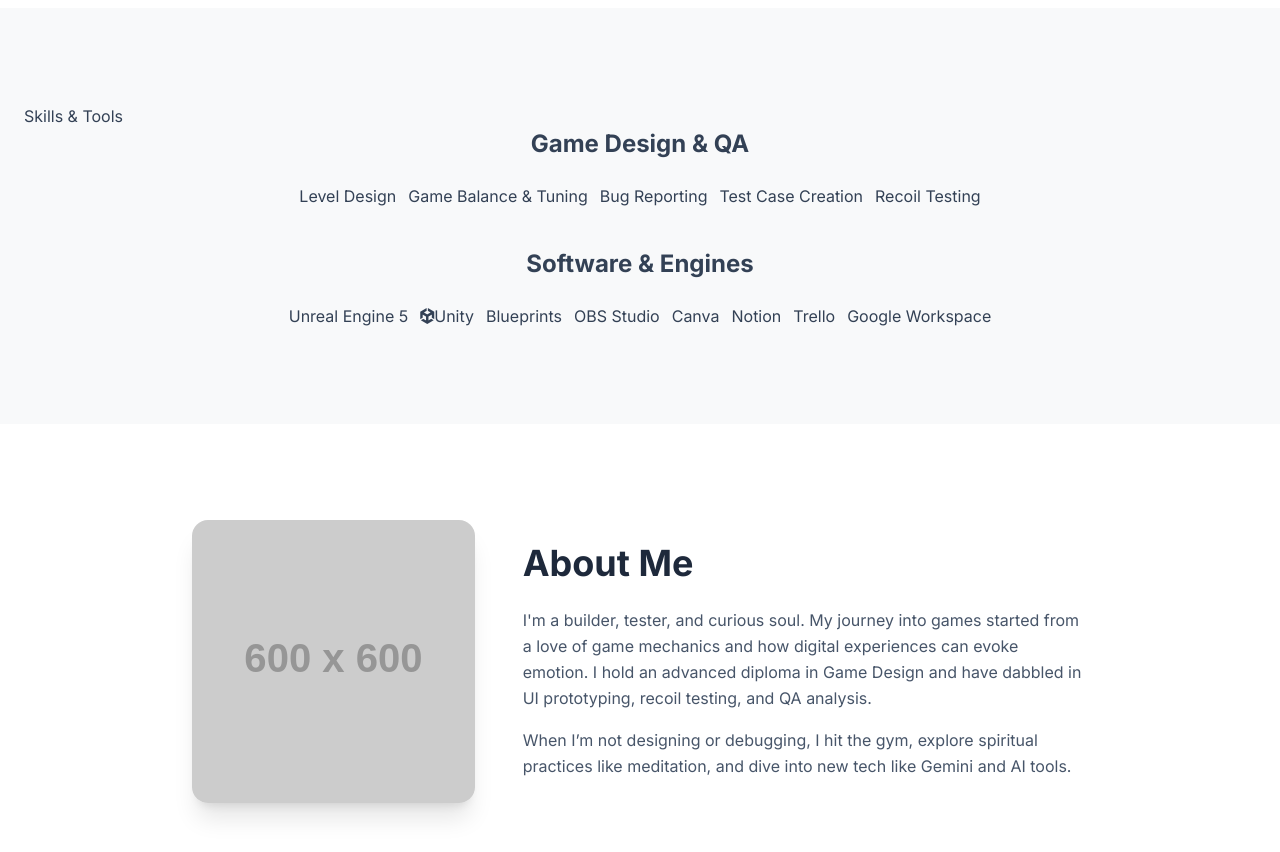
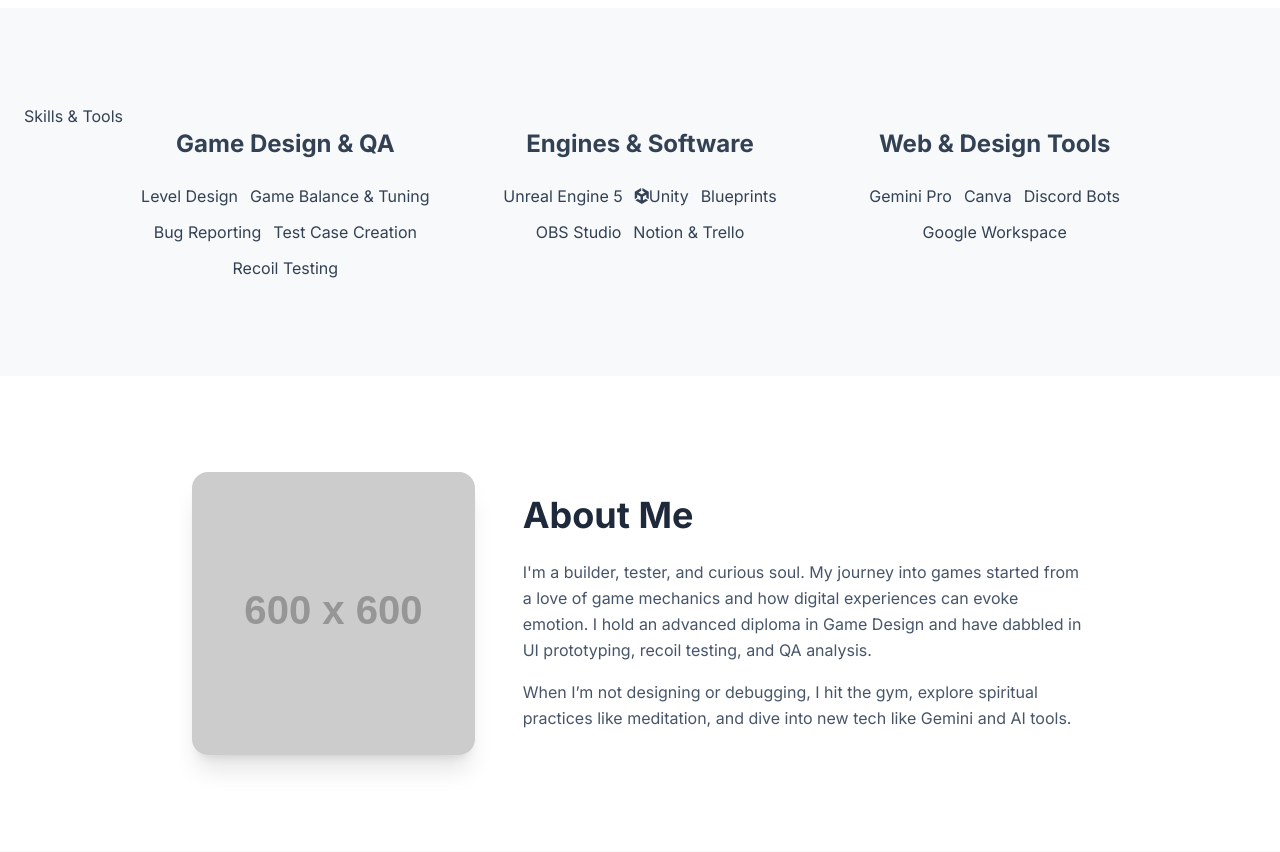
Before and after one commit to definitlynotsid/sidharthbabu.github.io, a plain HTML site: page index.html in a window 1280 px wide. Shown: the part 1720-2572 px from the top of the page. Drawn offline with nearby package versions, Linux system fonts and the light colour scheme; placeholder pictures from the web are drawn by us; some icons are missing.

Commit message:
index.html

```diff
--- a/index.html
+++ b/index.html
@@ -134,9 +134,9 @@
         <section id="skills" class="py-24">
             <div class="container mx-auto px-6">
                 <h2 class="section-title">Skills & Tools</h2>
-                <div class="max-w-4xl mx-auto">
-                    <div class="mb-10">
-                        <h3 class="text-2xl font-bold text-slate-700 mb-6 text-center">Game Design & QA</h3>
+                <div class="max-w-5xl mx-auto grid grid-cols-1 md:grid-cols-3 gap-10">
+                    <div class="text-center">
+                        <h3 class="text-2xl font-bold text-slate-700 mb-6">Game Design & QA</h3>
                         <div class="flex flex-wrap justify-center gap-3">
                             <span class="skill-tag">Level Design</span>
                             <span class="skill-tag">Game Balance & Tuning</span>
@@ -145,16 +145,22 @@
                             <span class="skill-tag">Recoil Testing</span>
                         </div>
                     </div>
-                    <div>
-                        <h3 class="text-2xl font-bold text-slate-700 mb-6 text-center">Software & Engines</h3>
+                    <div class="text-center">
+                        <h3 class="text-2xl font-bold text-slate-700 mb-6">Engines & Software</h3>
                          <div class="flex flex-wrap justify-center gap-3">
                             <span class="skill-tag"><i class="fab fa-unreal"></i>Unreal Engine 5</span>
                             <span class="skill-tag"><i class="fab fa-unity"></i>Unity</span>
                             <span class="skill-tag">Blueprints</span>
                             <span class="skill-tag">OBS Studio</span>
+                            <span class="skill-tag">Notion & Trello</span>
+                         </div>
+                    </div>
+                     <div class="text-center">
+                        <h3 class="text-2xl font-bold text-slate-700 mb-6">Web & Design Tools</h3>
+                         <div class="flex flex-wrap justify-center gap-3">
+                            <span class="skill-tag">Gemini Pro</span>
                             <span class="skill-tag">Canva</span>
-                            <span class="skill-tag">Notion</span>
-                            <span class="skill-tag">Trello</span>
+                            <span class="skill-tag">Discord Bots</span>
                             <span class="skill-tag">Google Workspace</span>
                          </div>
                     </div>
```
